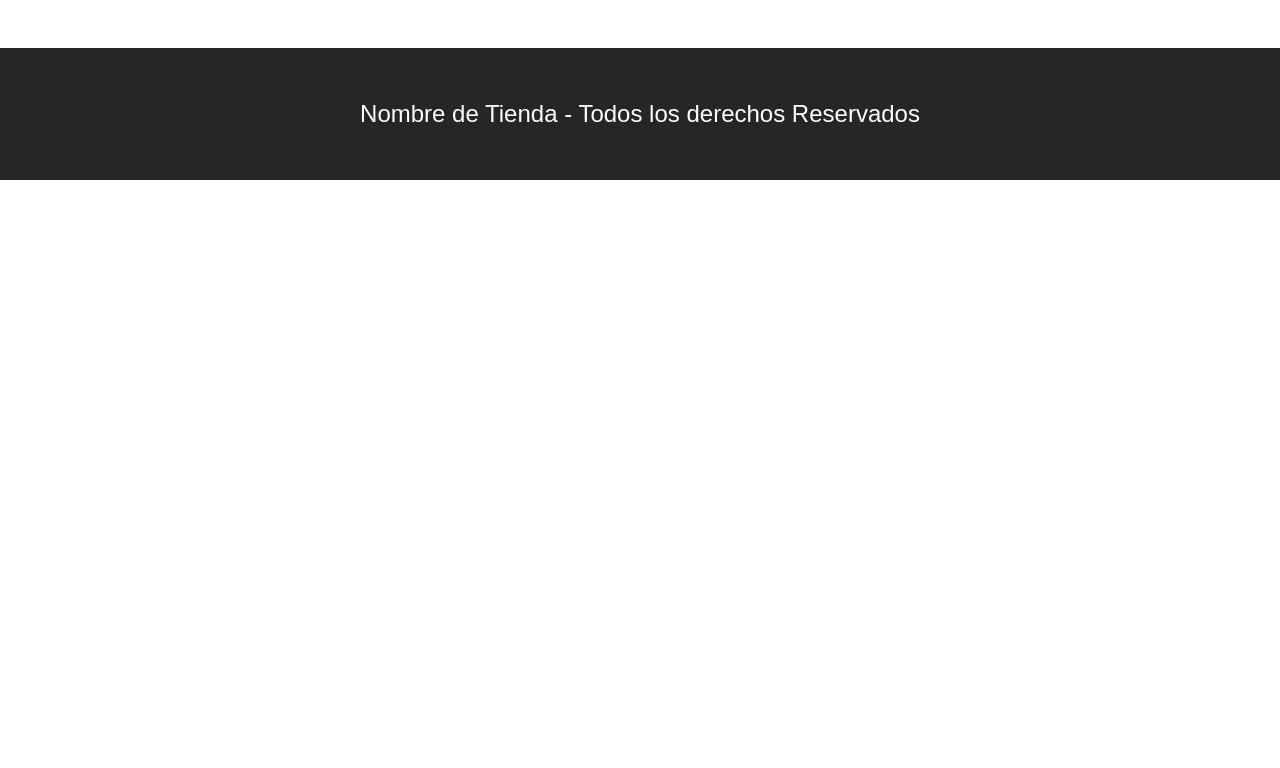
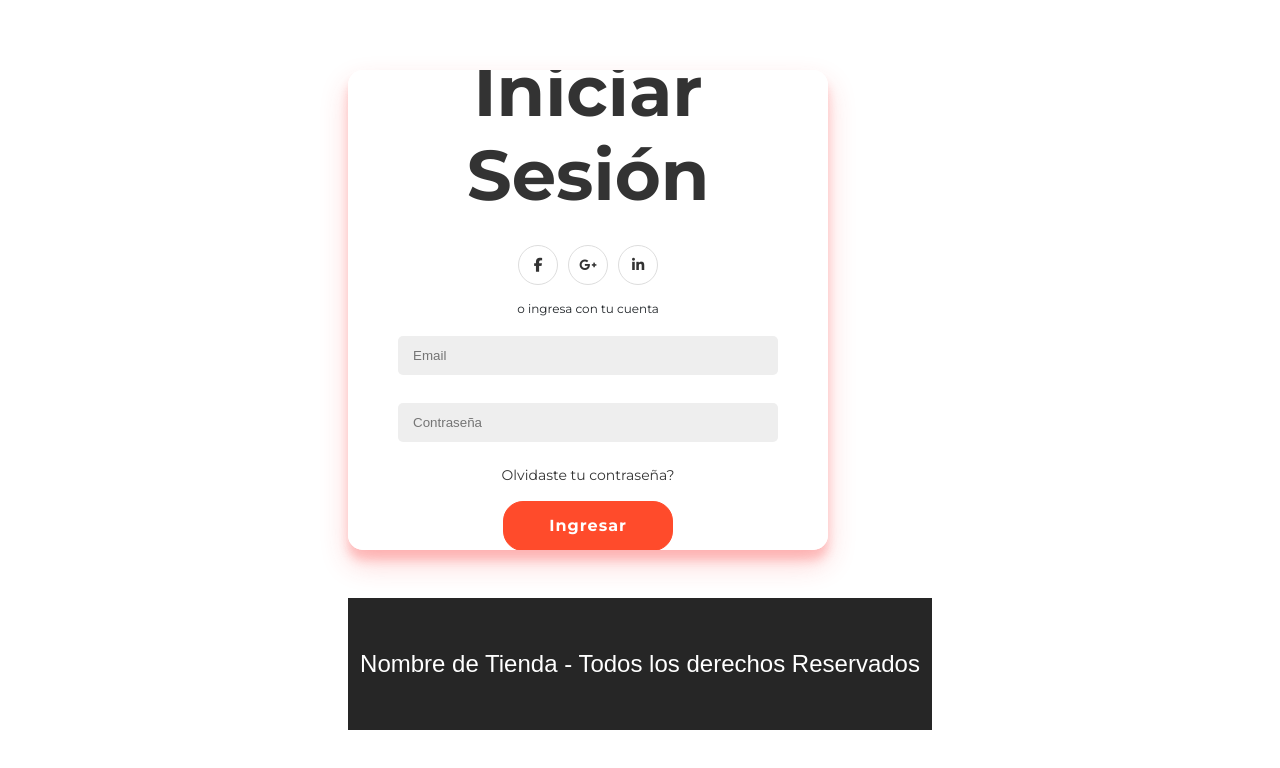
Before and after one commit to JuanG4lvez/Tienda_Productos, a React (Vite) app: page /login in a window 1280 px wide. Shown: the top 768 px of the page. Built offline with nearby package versions, Linux system fonts and the light colour scheme.

Commit message:
login component ok

```diff
--- a/index.html
+++ b/index.html
@@ -1,9 +1,15 @@
-<!doctype html>
+<!DOCTYPE html>
 <html lang="en">
   <head>
     <meta charset="UTF-8" />
     <link rel="icon" type="image/svg+xml" href="/vite.svg" />
+    <link
+      href="https://fonts.googleapis.com/css2?family=Montserrat:wght@400;700&display=swap"
+      rel="stylesheet"
+    />
+
     <meta name="viewport" content="width=device-width, initial-scale=1.0" />
+
     <title>Tienda de productos</title>
   </head>
   <body>
--- a/src/App.tsx
+++ b/src/App.tsx
@@ -1,22 +1,23 @@
-
-import { BrowserRouter, Route, Routes } from 'react-router-dom'
-import './App.css'
-import Home from './components/Home'
-import Checkout from './components/Checkout'
-import Footer from './components/Footer'
+import { BrowserRouter, Route, Routes } from "react-router-dom";
+import "./App.css";
+import Home from "./components/Home";
+import Checkout from "./components/Checkout";
+import Footer from "./components/Footer";
+import { SignIn } from "./pages/SignIn";
 
 function App() {
   return (
     <>
       <BrowserRouter>
         <Routes>
-				<Route path='/' element={<Home />} />
-				<Route path='/checkout' element={<Checkout />} />
+          <Route path="/" element={<Home />} />
+          <Route path="/checkout" element={<Checkout />} />
+          <Route path="/login" element={<SignIn />} />
         </Routes>
       </BrowserRouter>
       <Footer />
     </>
-	)
+  );
 }
 
-export default App
+export default App;
--- a/src/components/Home.tsx
+++ b/src/components/Home.tsx
@@ -1,23 +1,39 @@
-import Header from './Header.tsx'
-import Product from './Product.tsx'
-import Filter from './Filter.tsx'
-import { useCart } from '../hooks/useCart'
-import { useFilter } from '../hooks/useFilter.ts'
+import Header from "./Header.tsx";
+import Product from "./Product.tsx";
+import Filter from "./Filter.tsx";
+import { useCart } from "../hooks/useCart";
+import { useFilter } from "../hooks/useFilter.ts";
+import { Link } from "react-router-dom";
 
 const Home = () => {
-    const {data, cart, addToCart, removeFromCart, decreaseQuantity, increaseQuantity, clearCart,
-    	isEmpty, cartTotal
+  const {
+    data,
+    cart,
+    addToCart,
+    removeFromCart,
+    decreaseQuantity,
+    increaseQuantity,
+    clearCart,
+    isEmpty,
+    cartTotal,
   } = useCart();
 
-	const {filter, filterProducts, priceHandle, categoryHandle, handleSubmit, isFilter} = useFilter();
-    const categories = [...new Set(data.map(product => product.category))]
+  const {
+    filter,
+    filterProducts,
+    priceHandle,
+    categoryHandle,
+    handleSubmit,
+    isFilter,
+  } = useFilter();
+  const categories = [...new Set(data.map((product) => product.category))];
 
   return (
     <>
       <header className="py-5 header">
         <div className="container-xl">
-				<h2 className='text-center'>Tienda de Productos Electrónicos</h2>
-                    <div className='options-container d-flex'>
+          <h2 className="text-center">Tienda de Productos Electrónicos</h2>
+          <div className="options-container d-flex">
             <Filter
               filter={filter}
               priceHandle={priceHandle}
@@ -40,25 +56,30 @@ const Home = () => {
       </header>
       <main className="container-xl mt-5">
         <div className="container-inicio-sesion d-flex">
-			<button className="btn-inicio-sesion btn btn-sucess my-3">Inicio de sesion</button>
+          <Link to="/login" className="btn-inicio-sesion btn btn-sucess my-3">
+            Inicio de sesion
+          </Link>
         </div>
         <h2 className="text-center">Nuestra Colección</h2>
 
         <div className="product row mt-5">
-	 	{ isFilter() ? (
+          {isFilter() ? (
             <>
               {data.map((product) => (
                 <>
-					{filterProducts(product, filter.minRange, filter.maxRange, filter.category) ? (
+                  {filterProducts(
+                    product,
+                    filter.minRange,
+                    filter.maxRange,
+                    filter.category
+                  ) ? (
                     <Product
                       key={product.id}
                       product={product}
                       addToCart={addToCart}
                     />
-					): (
-						<>
-
-						</>
+                  ) : (
+                    <></>
                   )}
                 </>
               ))}
@@ -76,10 +97,8 @@ const Home = () => {
           )}
         </div>
       </main>
+    </>
+  );
+};
 
-
-	</>
-)}
-
-
-export default Home
+export default Home;
--- /dev/null
+++ b/src/components/Login.css
@@ -0,0 +1,158 @@
+@import url('https://fonts.googleapis.com/css2?family=Montserrat:wght@400;800&display=swap');
+@import "@fortawesome/fontawesome-free/css/all.min.css";
+
+
+
+* {
+    box-sizing: border-box;
+
+
+
+}
+
+body {
+    background: #f6f5f7;
+    display: flex;
+    justify-content: center;
+    align-items: center;
+    flex-direction: column;
+
+    height: 100vh;
+    margin: 0;
+}
+
+.title {
+    color: #333;
+    font-weight: bold;
+    font-family: 'Montserrat', sans-serif;
+    position: relative;
+    top: -20px;
+}
+
+span {
+    font-size: 12px;
+    margin-bottom: 10px;
+}
+
+a {
+    color: #333;
+    font-size: 14px;
+    text-decoration: none;
+    margin: 15px 0;
+
+}
+
+button {
+    border-radius: 20px;
+    border: 1px solid #FF4B2B;
+    background-color: #FF4B2B;
+    color: #FFFFFF;
+    font-size: 12px;
+    font-weight: bold;
+    padding: 12px 45px;
+    letter-spacing: 1px;
+    text-transform: uppercase;
+    transition: transform 80ms ease-in;
+
+}
+
+button:active {
+    transform: scale(0.95);
+}
+
+button.ghost {
+    background-color: transparent;
+    border-color: #ffffff;
+}
+
+form {
+    background-color: #FFFFFF;
+    display: flex;
+    align-items: center;
+    justify-content: center;
+    flex-direction: column;
+    padding: 0 50px;
+    height: 100%;
+    text-align: center;
+    font-family: 'Montserrat', sans-serif;
+}
+
+input {
+    background-color: #eee;
+    border: none;
+    padding: 12px 15px;
+    margin: 8px 0;
+    width: 100%;
+    border-radius: 5px;
+
+}
+
+.input-email {
+    margin-bottom: 20px;
+}
+
+.container {
+    background-color: #fff;
+    border-radius: 15px;
+    box-shadow: 0 14px 28px rgba(251, 51, 51, 0.22),
+        0 10px 10px rgba(251, 51, 51, 0.22);
+    position: relative;
+    overflow: hidden;
+    width: 480px;
+    max-width: 100%;
+    min-height: 480px;
+}
+
+.form-container {
+    position: absolute;
+    top: 0;
+    height: 100%;
+    transition: all 0.6s ease-in-out;
+}
+
+.sign-in-container {
+    left: 0;
+    width: 100%;
+}
+
+.sign-in-btn {
+    border-radius: 20px;
+
+}
+
+.social i {
+    border: 1px solid #DDDDDD;
+    border-radius: 50%;
+    color: #333;
+    display: inline-flex;
+    justify-content: center;
+    align-items: center;
+    margin: 0 5px;
+    height: 40px;
+    width: 40px;
+    margin-bottom: 15px;
+
+
+}
+
+form a {
+    color: #333;
+}
+
+input:focus {
+    outline: none;
+
+    border: 1px solid #ff4b2b68;
+
+    box-shadow: 0 0 5px rgba(255, 75, 43, 0.3);
+
+}
+
+
+/* mensaje de error login */
+.error-message {
+    color: red;
+    font-size: 14px;
+    position: relative;
+    top: -7px
+}
--- /dev/null
+++ b/src/components/Login.tsx
@@ -0,0 +1,109 @@
+import React, { useState } from "react";
+import "./Login.css"; // Asegúrate de agregar los estilos adecuados
+import "@fortawesome/fontawesome-free/css/all.min.css";
+import { useNavigate } from "react-router-dom";
+
+const Login: React.FC = () => {
+  const [email, setEmail] = useState("");
+  const [password, setPassword] = useState("");
+  const [error, setError] = useState("");
+  const [loading, setLoading] = useState(false);
+  const navigate = useNavigate();
+
+  const handleSubmit = async (e: React.FormEvent) => {
+    e.preventDefault();
+    setLoading(true);
+
+    if (!email || !password) {
+      setError("Por favor, completa todos los campos");
+      setLoading(false);
+      return;
+    }
+
+    const data = {
+      email,
+      password,
+    };
+
+    try {
+      const response = await fetch(
+        "https://tienda-opal.vercel.app/auth/login",
+        {
+          method: "POST",
+          headers: {
+            "Content-Type": "application/json",
+          },
+          body: JSON.stringify(data),
+        }
+      );
+
+      if (!response.ok) {
+        throw new Error("Error al iniciar sesión");
+      }
+
+      const result = await response.json();
+      console.log("login exitoso:", result);
+      setLoading(false);
+      navigate("/home");
+    } catch (error) {
+      setError("Error al iniciar sesión");
+      setLoading(false);
+      console.log("Error al iniciar sesión:", error);
+    }
+  };
+
+  return (
+    <div className="container">
+      <div className="form-container sign-in-container">
+        <form onSubmit={handleSubmit}>
+          <h1 className="title">Iniciar Sesión</h1>
+
+          {/* iconos de redes sociales */}
+          <div className="social-container">
+            <a href="#" className="social">
+              <i className="fab fa-facebook-f"></i>
+            </a>
+            <a href="#" className="social">
+              <i className="fab fa-google-plus-g"></i>
+            </a>
+            <a href="#" className="social">
+              <i className="fab fa-linkedin-in"></i>
+            </a>
+          </div>
+          {/* fin iconos de redes sociales */}
+
+          <span>o ingresa con tu cuenta</span>
+
+          {/* input de email y contraseña */}
+          <div className="input-container">
+            <input
+              className="input-email"
+              type="email"
+              placeholder="Email"
+              value={email}
+              onChange={(e) => setEmail(e.target.value)}
+            />
+            <input
+              className="input-password"
+              type="password"
+              placeholder="Contraseña"
+              value={password}
+              onChange={(e) => setPassword(e.target.value)}
+            />
+          </div>
+          {/* fin input de email y contraseña */}
+
+          <a href="#">Olvidaste tu contraseña?</a>
+
+          {error && <div className="error-message">{error}</div>}
+
+          <button type="submit" className="sign-in-btn">
+            Ingresar
+          </button>
+        </form>
+      </div>
+    </div>
+  );
+};
+
+export default Login;
--- /dev/null
+++ b/src/pages/SignIn.tsx
@@ -0,0 +1,10 @@
+import React from "react";
+import Login from "../components/Login";
+
+export const SignIn = () => {
+  return (
+    <div>
+      <Login />
+    </div>
+  );
+};
```
Also changed, not shown: package.json (+6 -2 lines), 1 other file (tests, documents, lock files or other folders). Lines whose indentation alone changed are shown as unchanged.
